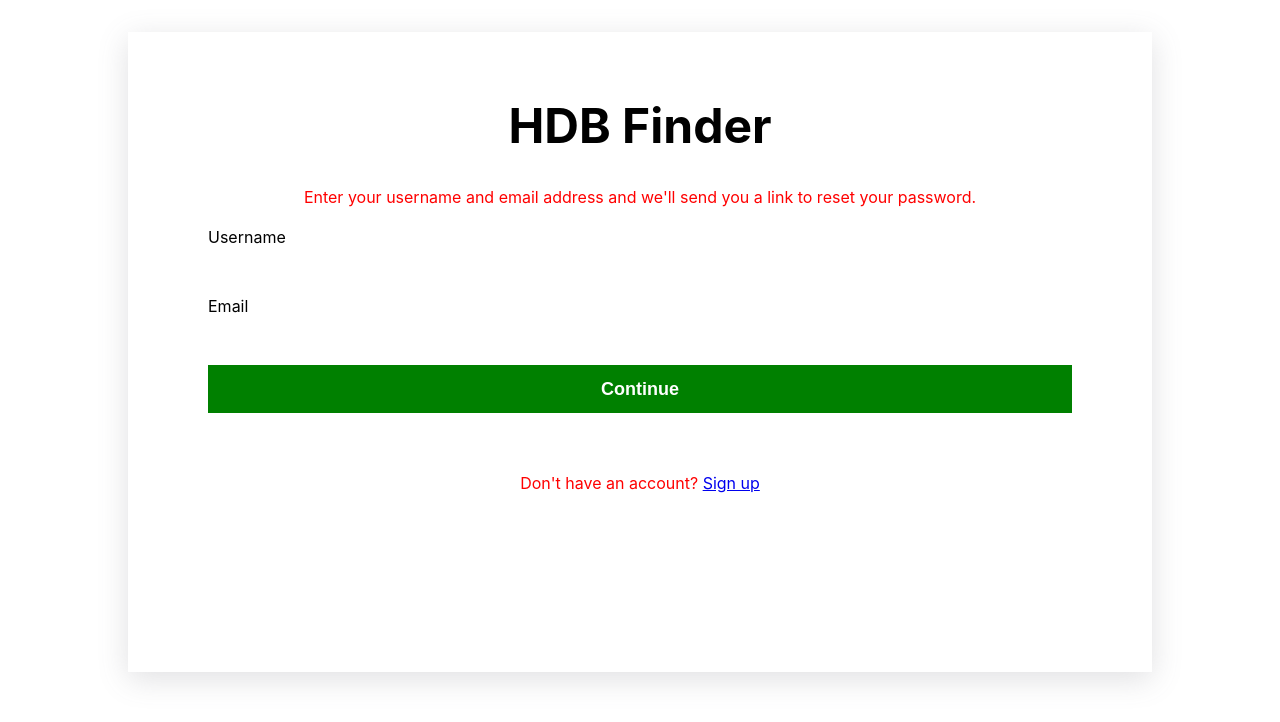
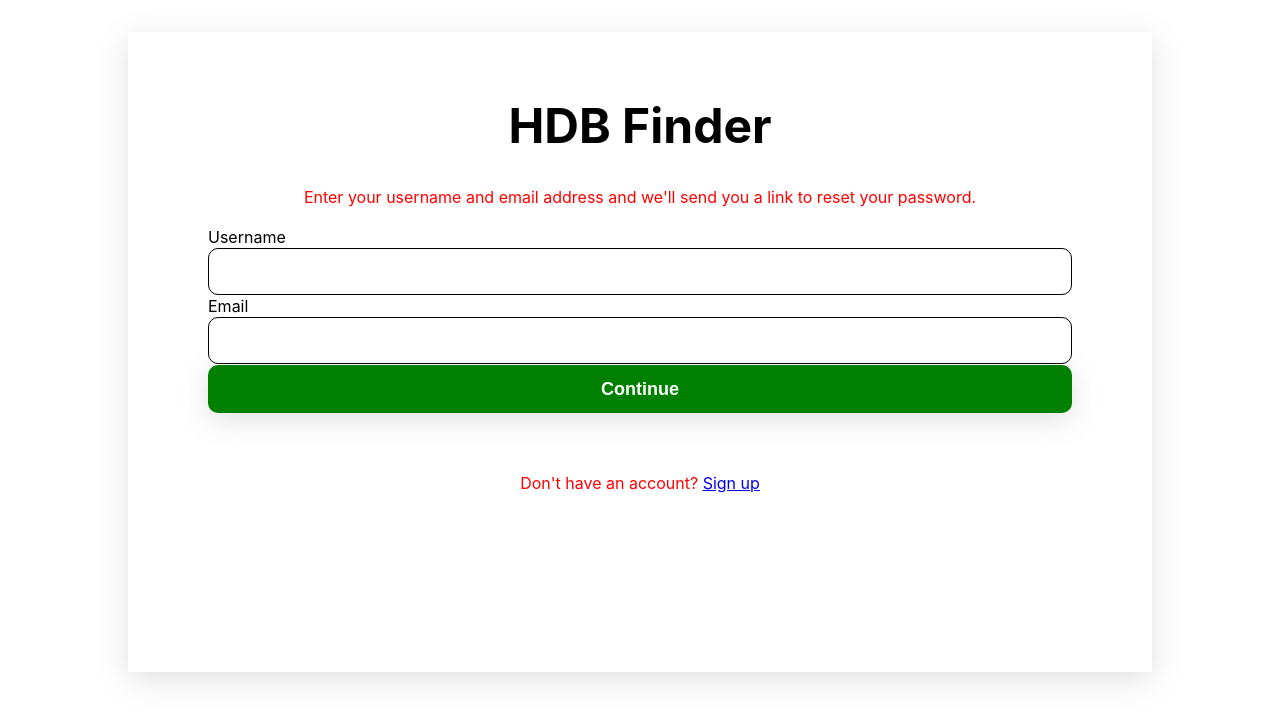
Before and after one commit to Realker/SC2006-Project, a React (Create React App) app in the folder frontend/: page /ResetPassword in a window 1280 px wide. Shown: the top 722 px of the page. Built offline with nearby package versions, Linux system fonts and the light colour scheme.

Commit message:
Update RegisterPage.css
Added some visual effects

```diff
--- a/frontend/src/css/RegisterPage.css
+++ b/frontend/src/css/RegisterPage.css
@@ -25,7 +25,9 @@
     color: white;
     width: 100%;
     height: 3rem;
+    border-radius: 10px;
     display: block;
+    box-shadow: rgba(100, 100, 111, 0.2) 0px 7px 29px 0px;
   }
 
   .ResetPassword__content {
@@ -40,12 +42,14 @@
   .ResetPassword__content form {
     display: flex;
     flex-direction: column;
+
   }
 
   .ResetPassword__content input {
     width: 100%;
     padding: 1rem 0rem 1rem 1.5em;
     margin-bottom: 1.5rem;
+    border: 1px solid black;
   }
 
   .short-text {
```
